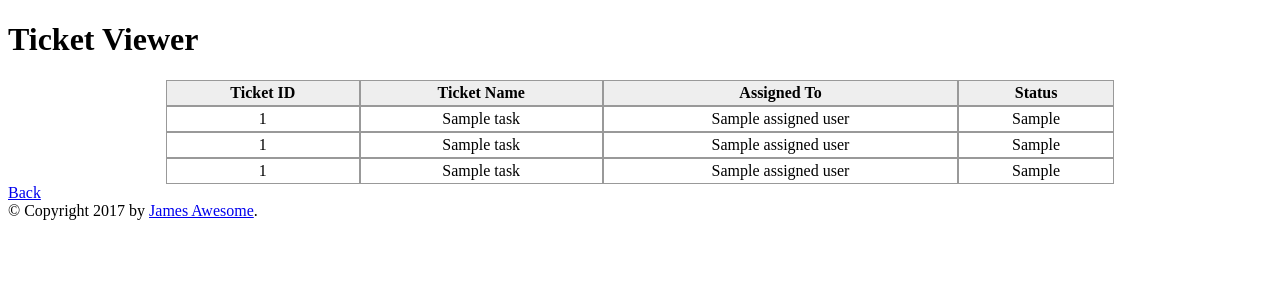
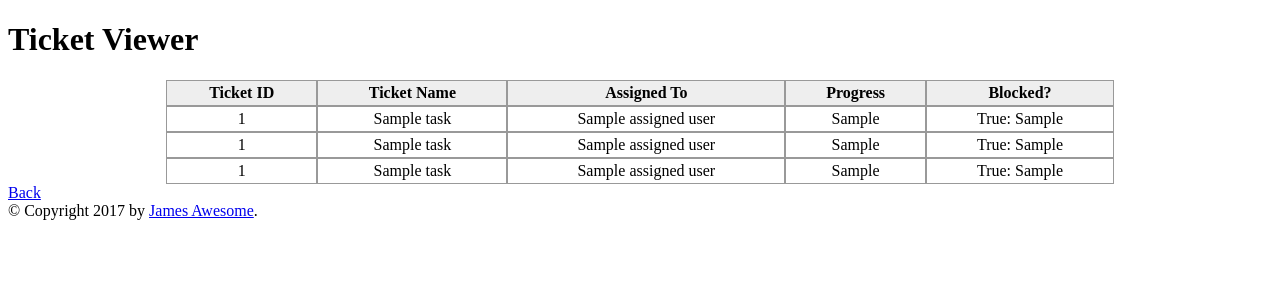
Before and after one commit to JamesAwesome/kanbantool_ticket_dash, a Flask app: template kanbantool_ticket_dash/ticket_viewer/templates/ticket_viewer/index.html in a window 1280 px wide. Shown: the top 300 px of the page. Run offline with Flask 2, Linux system fonts and the light colour scheme; the template is opened without the code that fills it: most values are stand-ins (such as "Sample title", 1, 10 or a date in 2020).

Commit message:
Display blocked status

```diff
--- a/kanbantool_ticket_dash/ticket_viewer/templates/ticket_viewer/index.html
+++ b/kanbantool_ticket_dash/ticket_viewer/templates/ticket_viewer/index.html
@@ -37,7 +37,8 @@
             <div class="divTableHead">Ticket ID</div>
             <div class="divTableHead">Ticket Name</div>
             <div class="divTableHead">Assigned To</div>
-            <div class="divTableHead">Status</div>
+            <div class="divTableHead">Progress</div>
+            <div class="divTableHead">Blocked?</div>
           </div>
         {% for ticket in unstarted_tickets %}
           <div class="divTableRow">
@@ -45,6 +46,7 @@
             <div class="divTableCell">{{ ticket['task']['name'] }}</div>
             <div class="divTableCell">{{ ticket['task'].get('assigned_user', {}).get('name', 'Unassigned') }}</div>
             <div class="divTableCell">{{ workflow_mapper[ticket['task']['workflow_stage_id']] }}</div>
+            <div class="divTableCell">{% if ticket['task']['block_reason'] %} True: {{ ticket['task']['block_reason'] }} {% else %} False {% endif %}</div>
           </div>
         {% endfor %}
         {% for ticket in wip %}
@@ -53,6 +55,7 @@
             <div class="divTableCell">{{ ticket['task']['name'] }}</div>
             <div class="divTableCell">{{ ticket['task'].get('assigned_user', {}).get('name', 'Unassigned') }}</div>
             <div class="divTableCell">{{ workflow_mapper[ticket['task']['workflow_stage_id']] }}</div>
+            <div class="divTableCell">{% if ticket['task']['block_reason'] %} True: {{ ticket['task']['block_reason'] }} {% else %} False {% endif %}</div>
           </div>
         {% endfor %}
         {% for ticket in done_tickets %}
@@ -61,6 +64,7 @@
             <div class="divTableCell">{{ ticket['task']['name'] }}</div>
             <div class="divTableCell">{{ ticket['task'].get('assigned_user', {}).get('name', 'Unassigned') }}</div>
             <div class="divTableCell">{{ workflow_mapper[ticket['task']['workflow_stage_id']] }}</div>
+            <div class="divTableCell">{% if ticket['task']['block_reason'] %} True: {{ ticket['task']['block_reason'] }} {% else %} False {% endif %}</div>
           </div>
         {% endfor %}
         </div>
```
